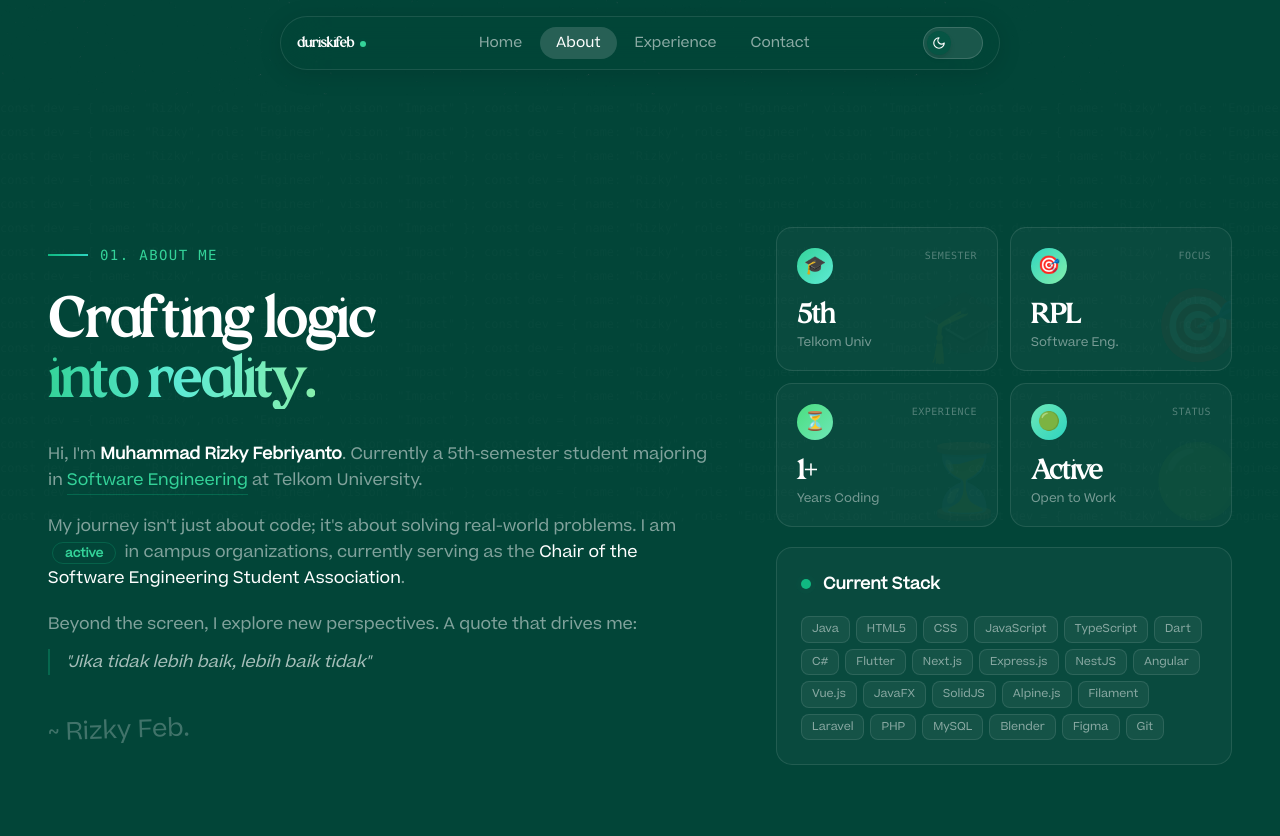
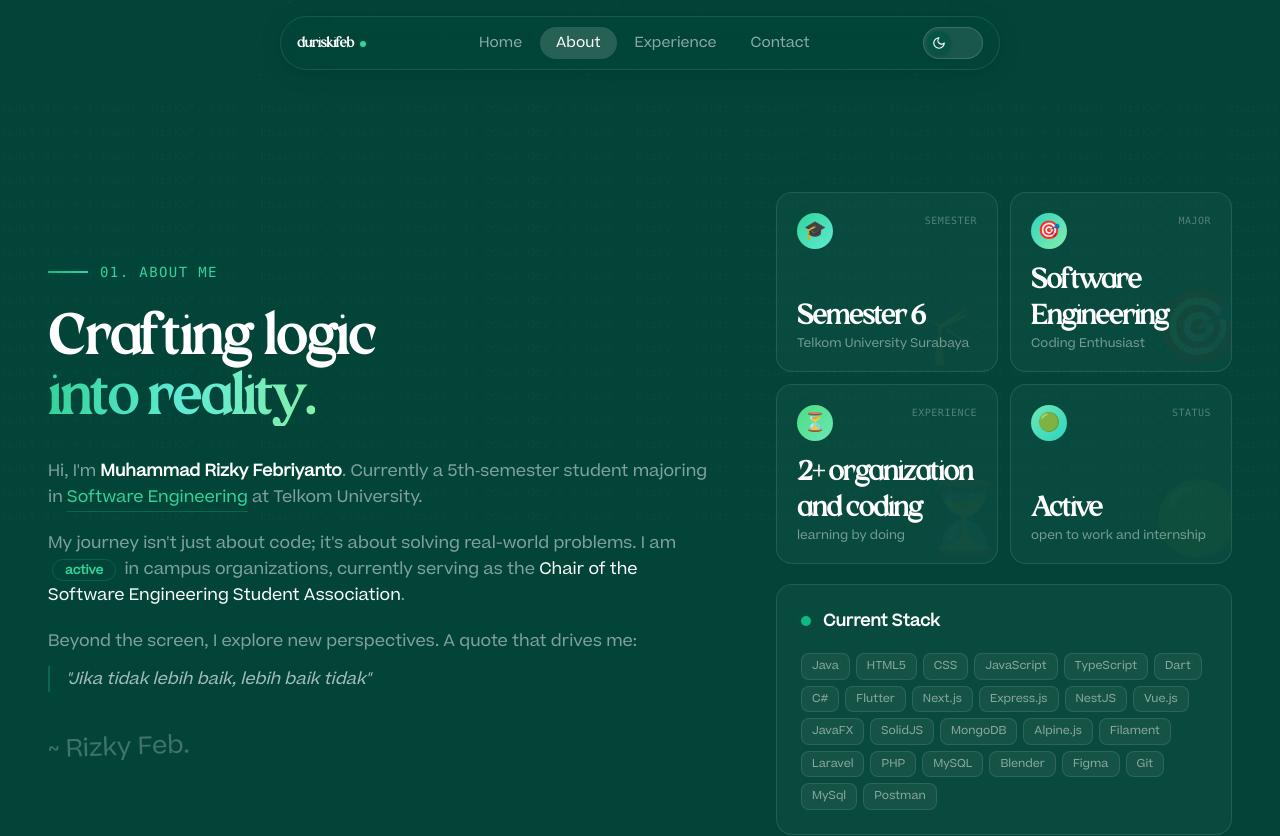
Before and after one commit to duriskifeb/rizkyfeb, a Next.js app: page /rizkyfeb/about in a window 1280 px wide. Shown: the top 836 px of the page. Built offline with nearby package versions, Linux system fonts and the light colour scheme.

Commit message:
donge tinggal benerin yang folder project

```diff
--- a/src/components/about-achievements.tsx
+++ b/src/components/about-achievements.tsx
@@ -15,30 +15,30 @@ import {
 const stats = [
   {
     label: 'Semester',
-    value: '5th',
+    value: 'Semester 6',
     emoji: '🎓',
-    sub: 'Telkom Univ',
+    sub: 'Telkom University Surabaya',
     color: 'from-emerald-400 to-teal-300',
   },
   {
-    label: 'Focus',
-    value: 'RPL',
+    label: 'Major',
+    value: 'Software Engineering',
     emoji: '🎯',
-    sub: 'Software Eng.',
+    sub: 'Coding Enthusiast',
     color: 'from-teal-400 to-green-300',
   },
   {
-    label: 'Experience',
-    value: '1+',
+    label: 'Experience ',
+    value: '2+ organization and coding',
     emoji: '⏳',
-    sub: 'Years Coding',
+    sub: 'learning by doing',
     color: 'from-green-400 to-emerald-300',
   },
   {
     label: 'Status',
     value: 'Active',
     emoji: '🟢',
-    sub: 'Open to Work',
+    sub: 'open to work and internship',
     color: 'from-emerald-300 to-teal-400',
   },
 ];
@@ -47,9 +47,9 @@ const stats = [
 const techStack = [
   'Java', 'HTML5', 'CSS', 'JavaScript', 'TypeScript',
   'Dart', 'C#', 'Flutter', 'Next.js', 'Express.js',
-  'NestJS', 'Angular', 'Vue.js', 'JavaFX', 'SolidJS',
+  'NestJS', 'Vue.js', 'JavaFX', 'SolidJS', 'MongoDB',
   'Alpine.js', 'Filament', 'Laravel', 'PHP', 'MySQL',
-  'Blender', 'Figma', 'Git',
+  'Blender', 'Figma', 'Git', 'MySql', 'Postman',
 ];
 
 // ─── Stat Card ────────────────────────────────────────────────────────────────
--- a/src/components/footer.tsx
+++ b/src/components/footer.tsx
@@ -8,11 +8,10 @@ import { motion } from 'framer-motion';
 import { BinaryIcon, ArrowUp, Github, Twitter, Linkedin, Mail, MessageCircle } from 'lucide-react';
 
 const socialLinks = [
-  { icon: Twitter, href: 'https://x.com/rizkyfeb', label: 'Twitter' },
-  { icon: Linkedin, href: 'https://www.linkedin.com/in/rizkyfeb', label: 'LinkedIn' },
-  { icon: Github, href: 'https://github.com/rizkyfeb', label: 'GitHub' },
+  { icon: Linkedin, href: 'https://www.linkedin.com/in/duriskifeb/', label: 'LinkedIn' },
+  { icon: Github, href: 'https://github.com/duriskifeb', label: 'GitHub' },
   { icon: Mail, href: 'mailto:rizkyfeb@gmail.com', label: 'Email' },
-  { icon: MessageCircle, href: 'https://wa.me/62', label: 'WhatsApp' },
+  { icon: MessageCircle, href: 'https://wa.me/6282230199663', label: 'WhatsApp' },
 ];
 
 export const Footer = () => {
@@ -25,9 +24,8 @@ export const Footer = () => {
       }}
     >
       <div className='flex items-center gap-3'>
-        <BinaryIcon size='1.5rem' style={{ color: 'var(--text-muted)' }} />
         <span className='font-beatriceMedium text-sm' style={{ color: 'var(--text-muted)' }}>
-          © {new Date().getFullYear()} M Rizky Febriyanto
+          Made with ❤️ duriskifeb | copyright © {new Date().getFullYear()}
         </span>
       </div>
 
--- a/src/components/header.tsx
+++ b/src/components/header.tsx
@@ -66,7 +66,7 @@ export const Header = () => {
             <span className='absolute inline-flex h-full w-full animate-ping rounded-full bg-emerald-400 opacity-75' />
             <span className='relative inline-flex h-1.5 w-1.5 rounded-full bg-emerald-400' />
           </span>
-          Software Engineer Dumb, Journaling, Reading and Writing.
+          Software Engineering Enthusiast, Journaling, Reading and Writing.
         </motion.div>
 
         {/* ── Marquee Background & Image Placeholder ── */}
--- a/src/components/resume-contact.tsx
+++ b/src/components/resume-contact.tsx
@@ -172,28 +172,28 @@ export const ResumeContact = () => {
               <p className='mb-5 text-xs font-medium uppercase tracking-widest text-gray-500'>Find me on</p>
               <div className='grid gap-3'>
                 <SocialLink
-                  href='https://linkedin.com/in/rizkyfeb'
+                  href='https://www.linkedin.com/in/duriskifeb/'
                   icon={<Linkedin className='h-5 w-5' />}
-                  label='Professional'
+                  label='Linkedin Me'
+                  username='@duriskifeb'
+                />
+                <SocialLink
+                  href='https://github.com/duriskifeb'
+                  icon={<Github className='h-5 w-5' />}
+                  label='Github Me'
+                  username='@duriskifeb'
+                />
+                <SocialLink
+                  href='https://www.instagram.com/duriskifeb/'
+                  icon={<Instagram className='h-5 w-5' />}
+                  label='Instagram'
                   username='@rizkyfeb'
                 />
                 <SocialLink
-                  href='https://github.com/rizkyfeb'
-                  icon={<Github className='h-5 w-5' />}
-                  label='Codebase'
-                  username='@rizkyfeb'
-                />
-                <SocialLink
-                  href='https://instagram.com/rizkyfeb'
-                  icon={<Instagram className='h-5 w-5' />}
-                  label='Lifestyle'
-                  username='@rizkyfeb'
-                />
-                <SocialLink
-                  href='https://wa.me/62812345678'
+                  href='https://wa.me/6282230199663'
                   icon={<MessageCircle className='h-5 w-5' />}
-                  label='Quick Chat'
-                  username='+62 812...'
+                  label='Chat Only'
+                  username='+6282230199663'
                 />
               </div>
             </div>
```
Also changed, not shown: public/logo.png.
